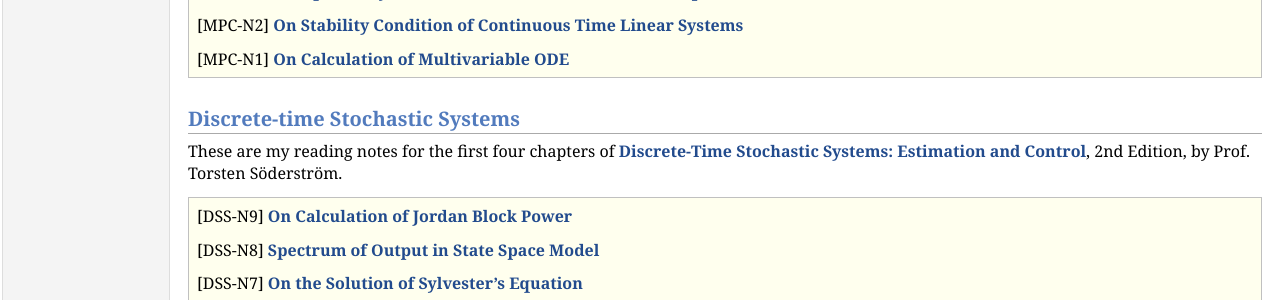
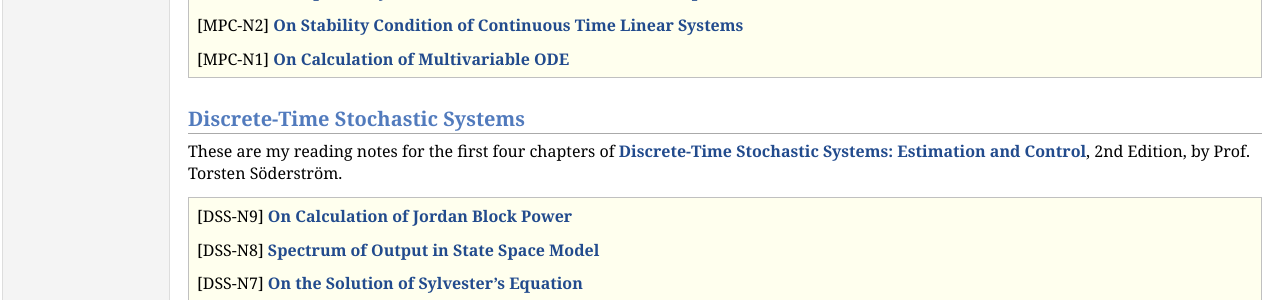
Before and after one commit to yuchaotaigu/yuchaotaigu.github.io, a Jekyll site: the page notes.html, which Jekyll copies as it is, in a window 1280 px wide. Shown: the part 1661-1961 px from the top of the page. Built offline with Jekyll 4.4.1, drawn with Linux system fonts in a browser that asks for light colours; comment, search, counter and statistics services are not loaded.

Commit message:
CAPITAL LETTER

```diff
--- a/notes.html
+++ b/notes.html
@@ -92,7 +92,7 @@ These are my notes for <b>Lecture Notes of Model Predictive Control</b>, Edition
 <p>[MPC-N1] <a href="notes/MPC1.pdf"><b>On Calculation of Multivariable ODE</b></a><br /> </p>
   </div></div>
 
-<h2>Discrete-time Stochastic Systems</h2>
+<h2>Discrete-Time Stochastic Systems</h2>
 These are my reading notes for the first four chapters of <a href="https://www.springer.com/gp/book/9781852336493"><b>Discrete-Time Stochastic Systems: Estimation and Control</b></a>, 2nd Edition, by Prof. Torsten Söderström.
 <div class="infoblock">
 <div class="blockcontent">
```
